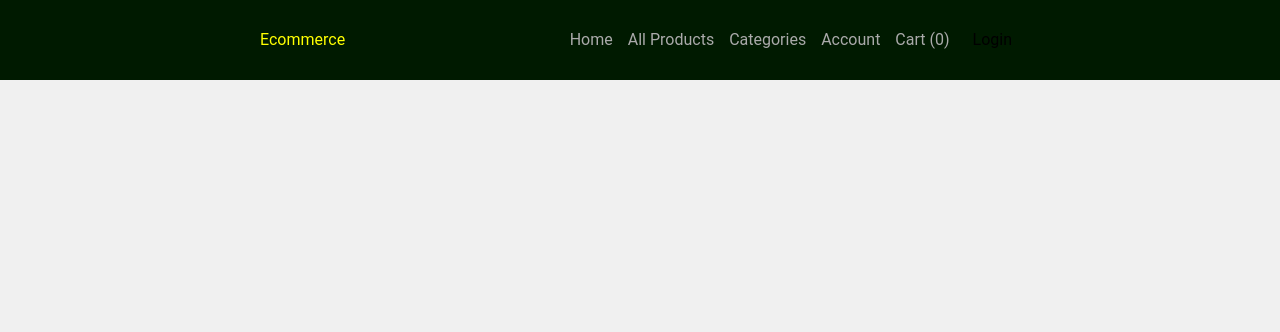
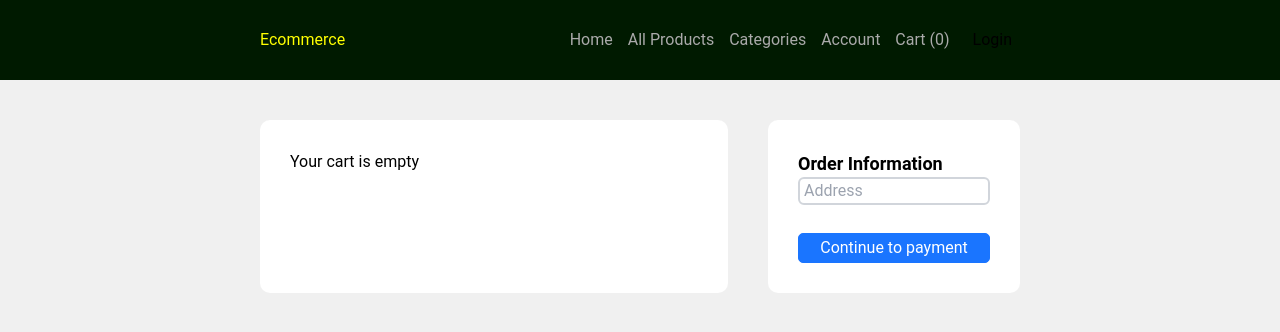
Before and after one commit to lulueve3/pc_eco, a Next.js app: page /Cart in a window 1280 px wide. Shown: the top 332 px of the page. Built offline with nearby package versions, Linux system fonts and the light colour scheme.

Commit message:
update cart

```diff
--- a/Components/Button.js
+++ b/Components/Button.js
@@ -7,6 +7,13 @@ const StyledButton = styled.button`
     cursor: pointer;
     display: inline-flex;
     align-items: center;
+
+    ${props => props.primary && props.block && css`
+        display: block;
+        width: 100%;
+        padding: 2px;
+        margin-top: 20px;
+    `}
 
     ${props => props.white && !props.outline && css`
         background-color: #fff;
--- a/pages/Cart.js
+++ b/pages/Cart.js
@@ -1,9 +1,75 @@
+import Button from "@/Components/Button";
+import { CartContext } from "@/Components/CartContext";
+import Center from "@/Components/Center";
 import Header from "@/Components/Header";
+import { useContext } from "react";
+import styled from "styled-components";
 
-export default function CartPage(){
-    return(
+const ColumnsWrapper = styled.div`
+    display: grid;
+    grid-template-columns: 1.3fr .7fr;
+    gap: 40px;
+    margin-top: 40px;
+`;
+
+const Box = styled.div`
+    background-color: #fff;
+    border-radius: 10px;
+    padding: 30px;
+`;
+
+const H2 = styled.h2`
+    font-weight: bold;
+    font-size: large;
+`;
+
+export default function CartPage() {
+    const { cartProducts } = useContext(CartContext);
+    return (
         <>
-            <Header/>
+            <Header />
+            <Center>
+                <ColumnsWrapper>
+                    <Box>
+                        {!cartProducts?.length && (
+                            <div>Your cart is empty</div>
+                        )}
+                        {cartProducts?.length > 0 && (
+                            <>
+                                <h2>Cart</h2>
+                                <table>
+                                    <thead>
+                                        <tr>
+                                            <th>Product</th>
+                                            <th>Quantity</th>
+                                            <th>Price</th>
+                                        </tr>
+                                    </thead>
+                                    <tbody>
+                                        <tr>
+
+                                            <>
+                                                {cartProducts.map(product => (
+                                                    <td>{product}</td>
+                                                ))}
+                                            </>
+
+                                        </tr>
+
+                                    </tbody>
+                                </table>
+                            </>
+                        )}
+
+
+                    </Box>
+                    <Box>
+                        <H2>Order Information</H2>
+                        <input type="text" placeholder="Address"></input>
+                        <Button block primary>Continue to payment</Button>
+                    </Box>
+                </ColumnsWrapper>
+            </Center>
         </>
     )
 }
--- /dev/null
+++ b/pages/admin/dashboard.js
@@ -0,0 +1,10 @@
+import Layout from "@/Components/Layout";
+import Link from "next/link";
+
+export default function Dashboard() {
+  return (
+    <Layout>
+      <Link href={'/admin/products/new'} className="bg-green-400 rounded-md p-2">DashBoard</Link>
+    </Layout>
+  )
+}
```
Also changed, not shown: Components/Nav.js (+10 -9 lines).
